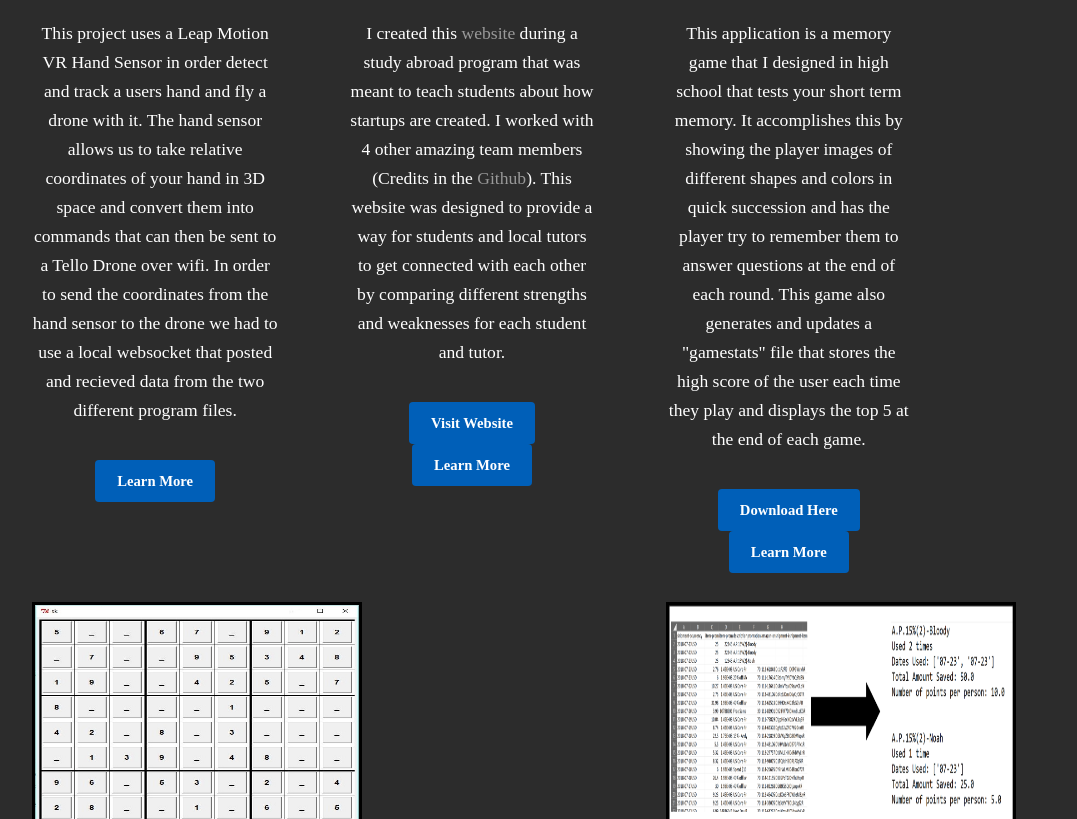
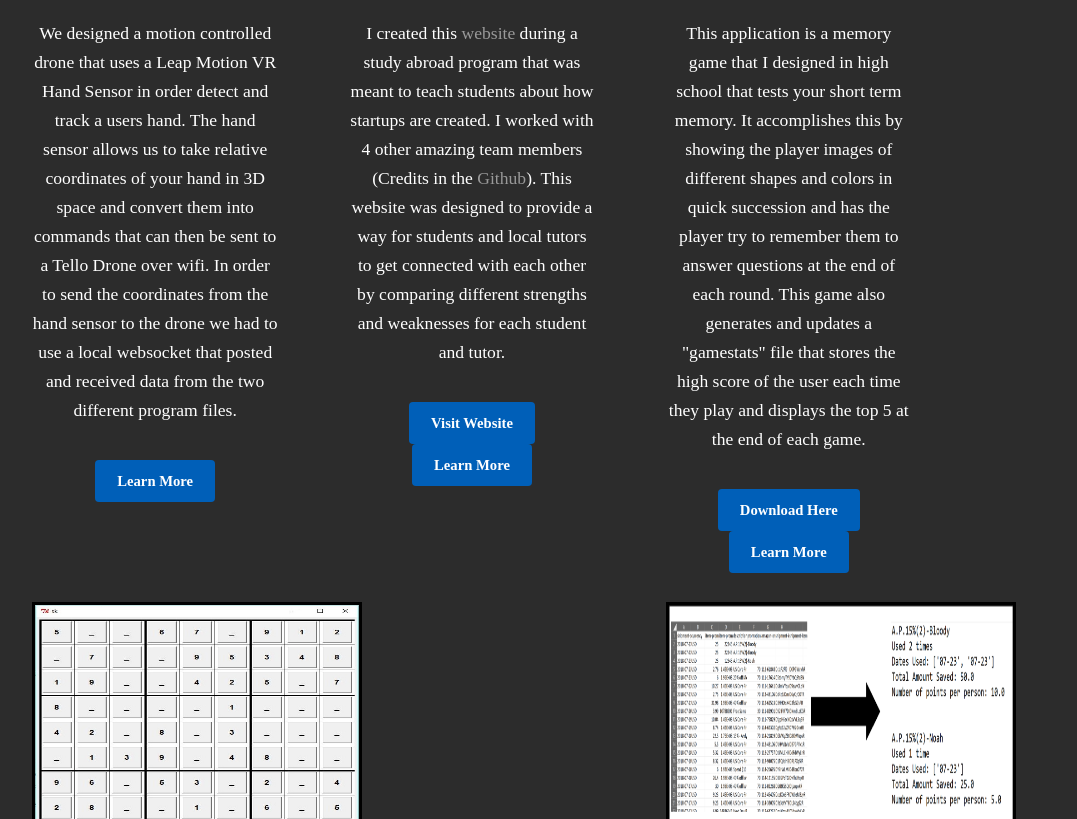
Before and after one commit to noahallen/Personal-Website, a plain HTML site: page public/index.html in a window 1280 px wide. Shown: the part 3444-4263 px from the top of the page, without its empty margins (168-1245 px from the left). Drawn offline with Linux system fonts and the light colour scheme; some packages are replaced by stand-ins of ours; a web font is replaced by a local one.

Commit message:
Fixed spelling

```diff
--- a/public/index.html
+++ b/public/index.html
@@ -213,11 +213,11 @@
 									</div>
 									<h4>VR Controlled Drone</h4>
 									<p>
-										This project uses a Leap Motion VR Hand Sensor in order detect and track a users hand and fly
-										a drone with it. The hand sensor allows us to take relative coordinates of your hand in 3D space
+										We designed a motion controlled drone that uses a Leap Motion VR Hand Sensor in order detect and
+										track a users hand. The hand sensor allows us to take relative coordinates of your hand in 3D space
 										and convert them into commands that can then be sent to a Tello Drone over wifi. In order to send
 										the coordinates from the hand sensor to the drone we had to use a local websocket that posted and
-										recieved data from the two different program files.
+										received data from the two different program files.
 									</p>
 									<a href="https://github.com/noahallen/VR-Controlled-Drone" class="button" target="_blank">Learn More</a>
 								</div>
```
